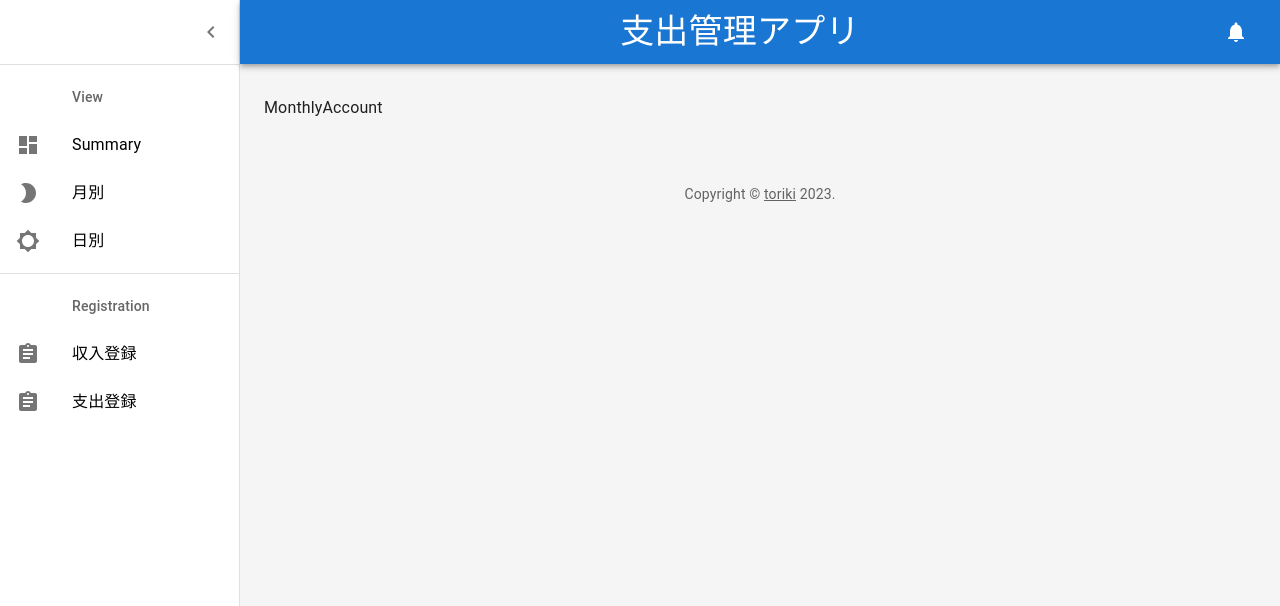
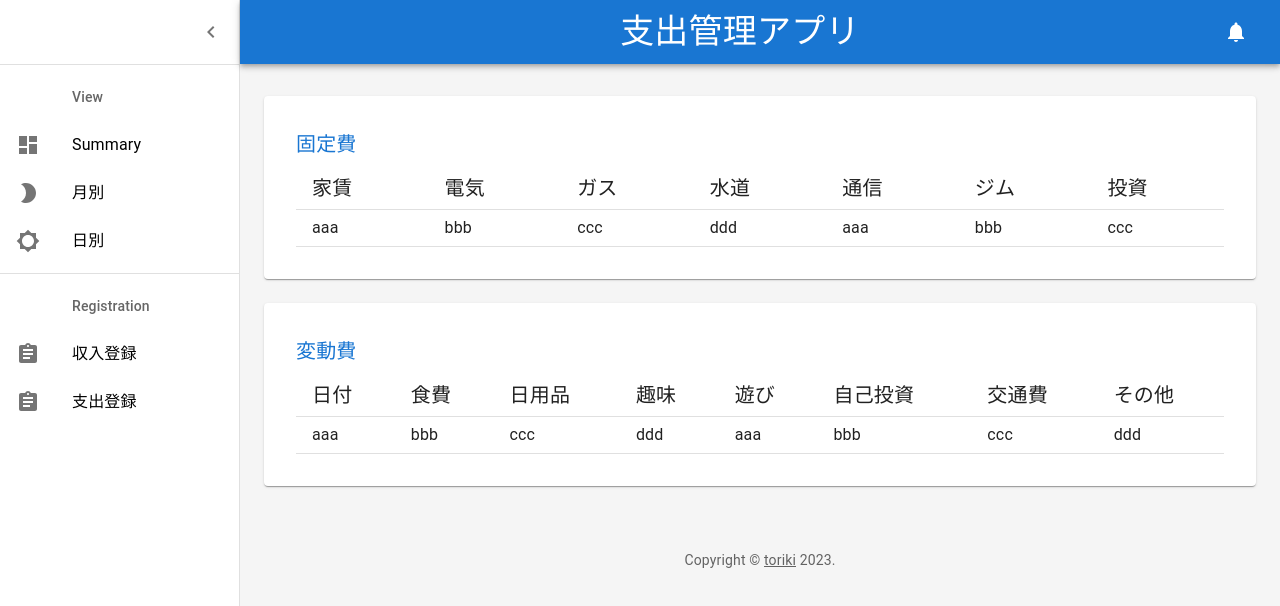
Before and after one commit to EijiToriki/household_account_book, a React (Create React App) app in the folder frontend/: page /month in a window 1280 px wide. Shown: the top 606 px of the page. Built offline with nearby package versions, Linux system fonts and the light colour scheme; the HTML template or start-up script is replaced by a standard one.

Commit message:
日別画面着手

```diff
--- a/frontend/src/components/MonthlyAccount.js
+++ b/frontend/src/components/MonthlyAccount.js
@@ -1,7 +1,25 @@
 import React from 'react'
+import Grid from '@mui/material/Grid';
+import Paper from '@mui/material/Paper';
+import FixedCost from './subcomponents/monthlyAccountComponents/FixedCost';
+import VariableCost from './subcomponents/monthlyAccountComponents/VariableCost';
+
 
 export default function MonthlyAccount() {
   return (
-    <div>MonthlyAccount</div>
+    <Grid container spacing={3}>
+    {/* 年度支出 */}
+    <Grid item md={12}>
+      <Paper sx={{p: 4, display: 'flex', flexDirection: 'column'}}>
+        <FixedCost />
+      </Paper>
+    </Grid>
+    {/* 目標との差額 */}
+    <Grid item md={12}>
+      <Paper sx={{ p: 4, display: 'flex', flexDirection: 'column' }}>
+        <VariableCost />
+      </Paper>
+    </Grid>
+  </Grid>
   )
 }
--- a/frontend/src/components/Summary.js
+++ b/frontend/src/components/Summary.js
@@ -2,9 +2,9 @@ import * as React from 'react';
 import Grid from '@mui/material/Grid';
 import Paper from '@mui/material/Paper';
 
-import YearAccount from './subcomponents/YearAccount';
-import MonthAccount from './subcomponents/MonthAccount';
-import MonthDetail from './subcomponents/MonthDetail';
+import YearAccount from './subcomponents/summaryComponents/YearAccount';
+import MonthAccount from './subcomponents/summaryComponents/MonthAccount';
+import MonthDetail from './subcomponents/summaryComponents/MonthDetail';
 import axios from 'axios';
 
 const baseURL = "http://127.0.0.1:5000/summaryGetter"
--- /dev/null
+++ b/frontend/src/components/subcomponents/monthlyAccountComponents/FixedCost.js
@@ -0,0 +1,41 @@
+import React from 'react'
+import Table from '@mui/material/Table';
+import TableBody from '@mui/material/TableBody';
+import TableCell from '@mui/material/TableCell';
+import TableHead from '@mui/material/TableHead';
+import TableRow from '@mui/material/TableRow';
+import { Typography } from '@mui/material';
+
+import Title from '../Title'
+
+export default function FixedCost() {
+  return (
+    <React.Fragment>
+      <Title>固定費</Title>
+      <Table size="small">
+        <TableHead>
+          <TableRow>
+            <TableCell><Typography fontSize={20}>家賃</Typography></TableCell>
+            <TableCell><Typography fontSize={20}>電気</Typography></TableCell>
+            <TableCell><Typography fontSize={20}>ガス</Typography></TableCell>
+            <TableCell><Typography fontSize={20}>水道</Typography></TableCell>
+            <TableCell><Typography fontSize={20}>通信</Typography></TableCell>
+            <TableCell><Typography fontSize={20}>ジム</Typography></TableCell>
+            <TableCell><Typography fontSize={20}>投資</Typography></TableCell>
+          </TableRow>
+        </TableHead>
+        <TableBody>
+          <TableRow>
+            <TableCell><Typography>aaa</Typography></TableCell>
+            <TableCell><Typography>bbb</Typography></TableCell>
+            <TableCell><Typography>ccc</Typography></TableCell>
+            <TableCell><Typography>ddd</Typography></TableCell>
+            <TableCell><Typography>aaa</Typography></TableCell>
+            <TableCell><Typography>bbb</Typography></TableCell>
+            <TableCell><Typography>ccc</Typography></TableCell>
+          </TableRow>
+        </TableBody>
+      </Table>
+    </React.Fragment>
+  )
+}
--- /dev/null
+++ b/frontend/src/components/subcomponents/monthlyAccountComponents/VariableCost.js
@@ -0,0 +1,44 @@
+import React from 'react'
+import Table from '@mui/material/Table';
+import TableBody from '@mui/material/TableBody';
+import TableCell from '@mui/material/TableCell';
+import TableHead from '@mui/material/TableHead';
+import TableRow from '@mui/material/TableRow';
+import { Typography } from '@mui/material';
+
+import Title from '../Title'
+
+export default function VariableCost() {
+  return (
+    <React.Fragment>
+      <Title>変動費</Title>
+      <Table size="small">
+        <TableHead>
+          <TableRow>
+            <TableCell><Typography fontSize={20}>日付</Typography></TableCell>
+            <TableCell><Typography fontSize={20}>食費</Typography></TableCell>
+            <TableCell><Typography fontSize={20}>日用品</Typography></TableCell>
+            <TableCell><Typography fontSize={20}>趣味</Typography></TableCell>
+            <TableCell><Typography fontSize={20}>遊び</Typography></TableCell>
+            <TableCell><Typography fontSize={20}>自己投資</Typography></TableCell>
+            <TableCell><Typography fontSize={20}>交通費</Typography></TableCell>
+            <TableCell><Typography fontSize={20}>その他</Typography></TableCell>
+          </TableRow>
+        </TableHead>
+        <TableBody>
+          <TableRow>
+            {/* ここをmapで回すイメージ */}
+            <TableCell><Typography>aaa</Typography></TableCell>
+            <TableCell><Typography>bbb</Typography></TableCell>
+            <TableCell><Typography>ccc</Typography></TableCell>
+            <TableCell><Typography>ddd</Typography></TableCell>
+            <TableCell><Typography>aaa</Typography></TableCell>
+            <TableCell><Typography>bbb</Typography></TableCell>
+            <TableCell><Typography>ccc</Typography></TableCell>
+            <TableCell><Typography>ddd</Typography></TableCell>
+          </TableRow>
+        </TableBody>
+      </Table>
+    </React.Fragment>
+  )
+}
--- a/frontend/src/components/subcomponents/MonthAccount.js
+++ b/frontend/src/components/subcomponents/summaryComponents/MonthAccount.js
@@ -1,5 +1,5 @@
 import React from 'react'
-import Title from './Title'
+import Title from '../Title'
 import { Grid, Typography } from '@mui/material'
 
 export default function MonthAccount({income, outcome}) {
--- a/frontend/src/components/subcomponents/MonthDetail.js
+++ b/frontend/src/components/subcomponents/summaryComponents/MonthDetail.js
@@ -5,7 +5,7 @@ import TableBody from '@mui/material/TableBody';
 import TableCell from '@mui/material/TableCell';
 import TableHead from '@mui/material/TableHead';
 import TableRow from '@mui/material/TableRow';
-import Title from './Title';
+import Title from '../Title';
 import { Typography } from '@mui/material';
 
 export default function MonthDetail({budgetData}) {
--- a/frontend/src/components/subcomponents/YearAccount.js
+++ b/frontend/src/components/subcomponents/summaryComponents/YearAccount.js
@@ -1,5 +1,5 @@
 import React from 'react'
-import Title from './Title'
+import Title from '../Title'
 import { Grid, Typography } from '@mui/material'
 
 export default function YearAccount({income, outcome}) {
```
Also changed, not shown: 2 other files (tests, documents, lock files or other folders).
